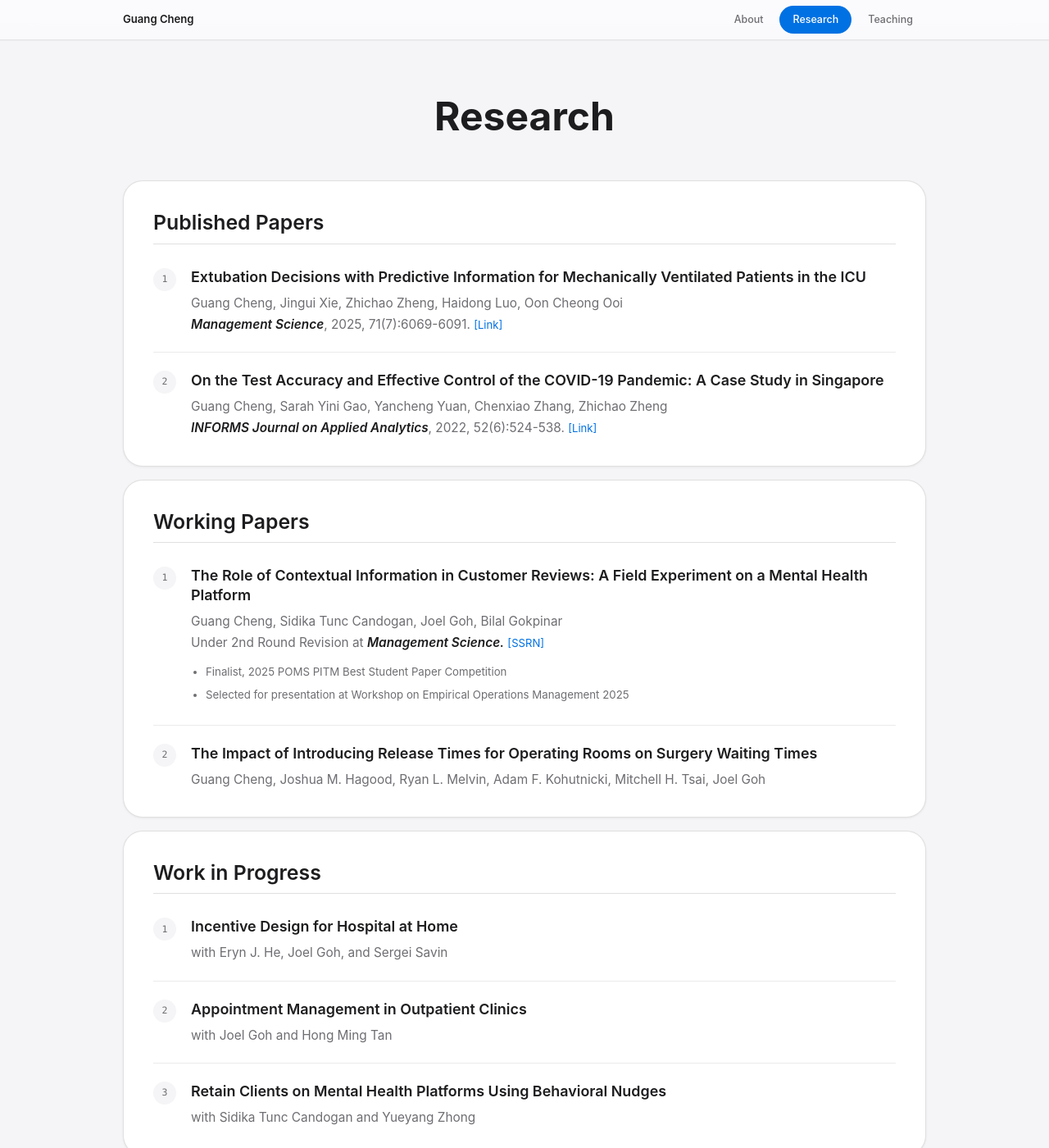
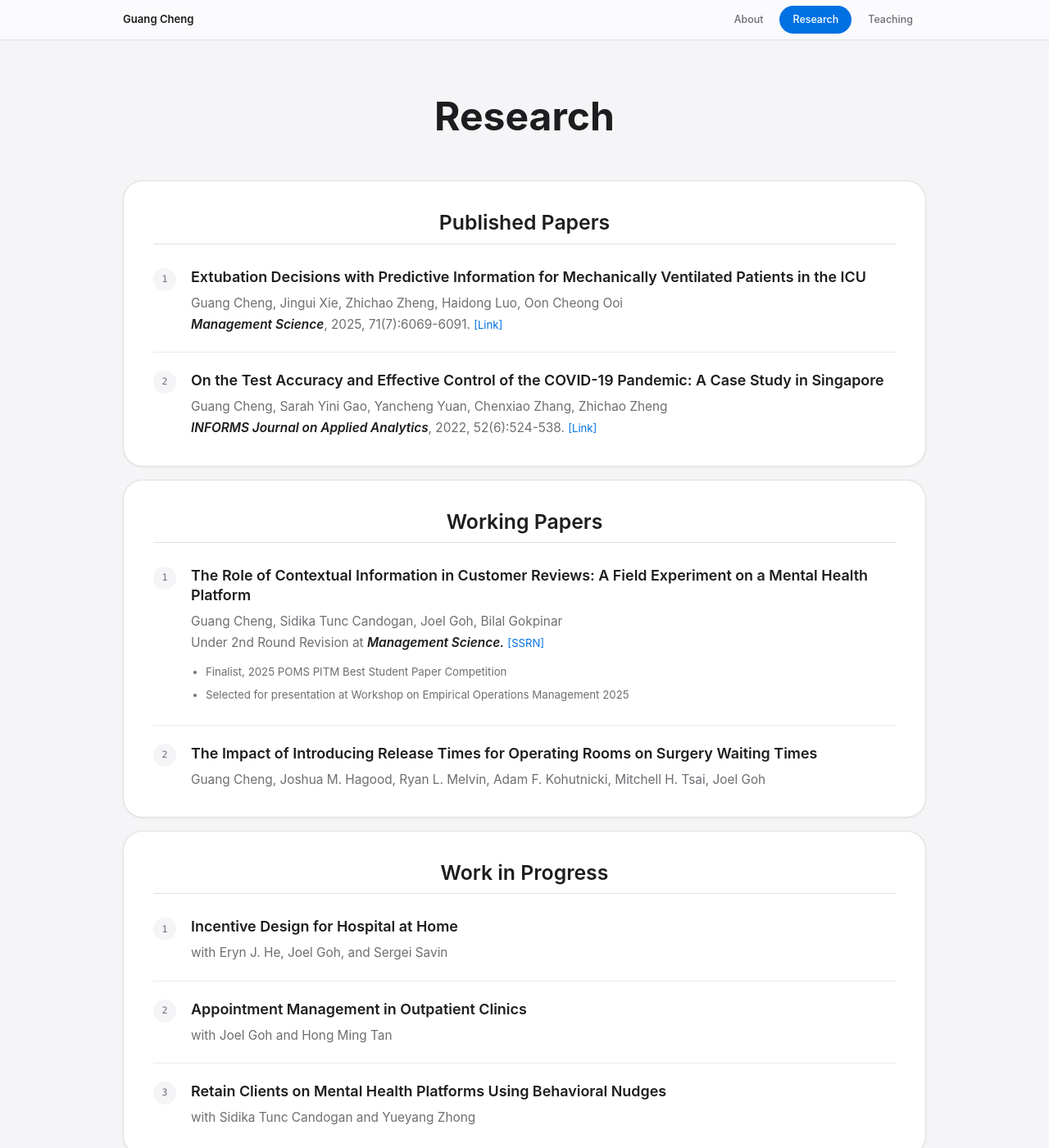
Before and after one commit to gcheng-nus/gcheng-nus.github.io, a Jekyll site: the page built from _pages/about.md, in a window 1280 px wide and 1400 px high, scrolled down 1725 px. Shown: the whole window at 82% size. Built offline with Jekyll 4.4.1, drawn with Linux system fonts in a browser that asks for light colours.

Commit message:
change subtitle position

```diff
--- a/assets/css/academic.scss
+++ b/assets/css/academic.scss
@@ -346,6 +346,11 @@ body.academic-site {
   font-weight: 600;
   line-height: 1.35;
   letter-spacing: 0;
+}
+
+.papers-group .section-subtitle,
+.teaching-role .section-subtitle {
+  text-align: center;
 }
 
 .interests {
```
